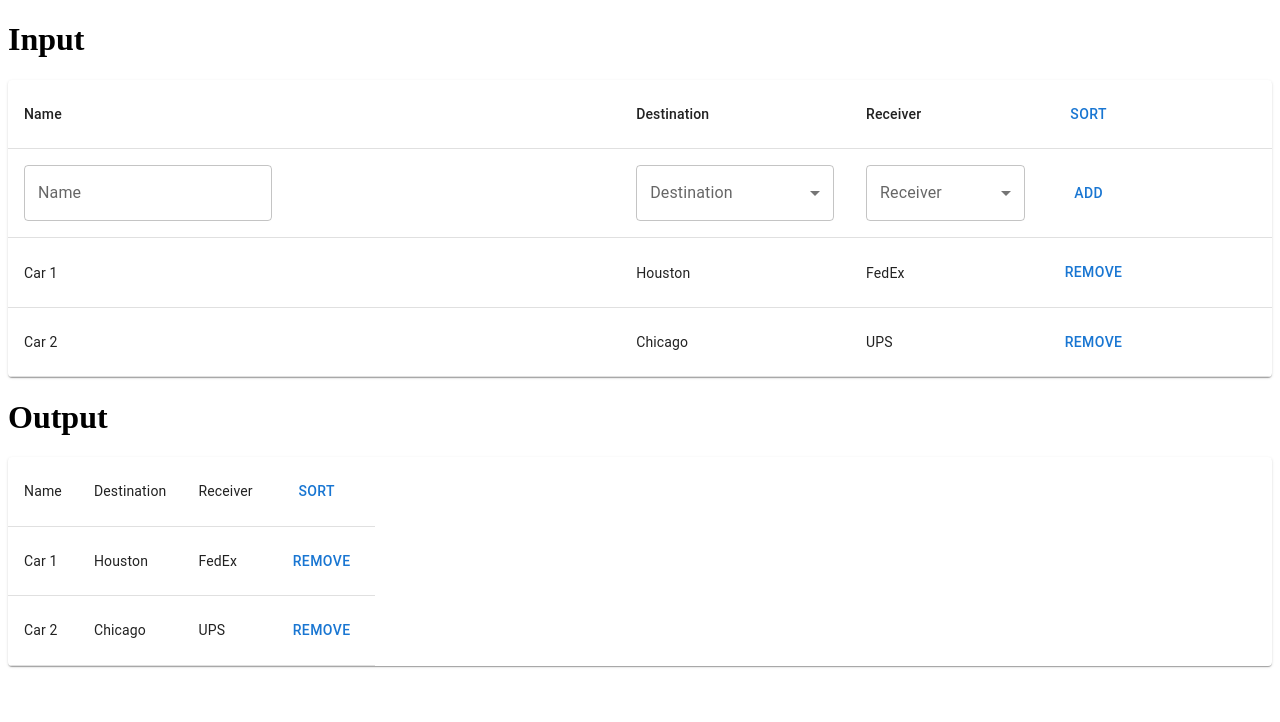
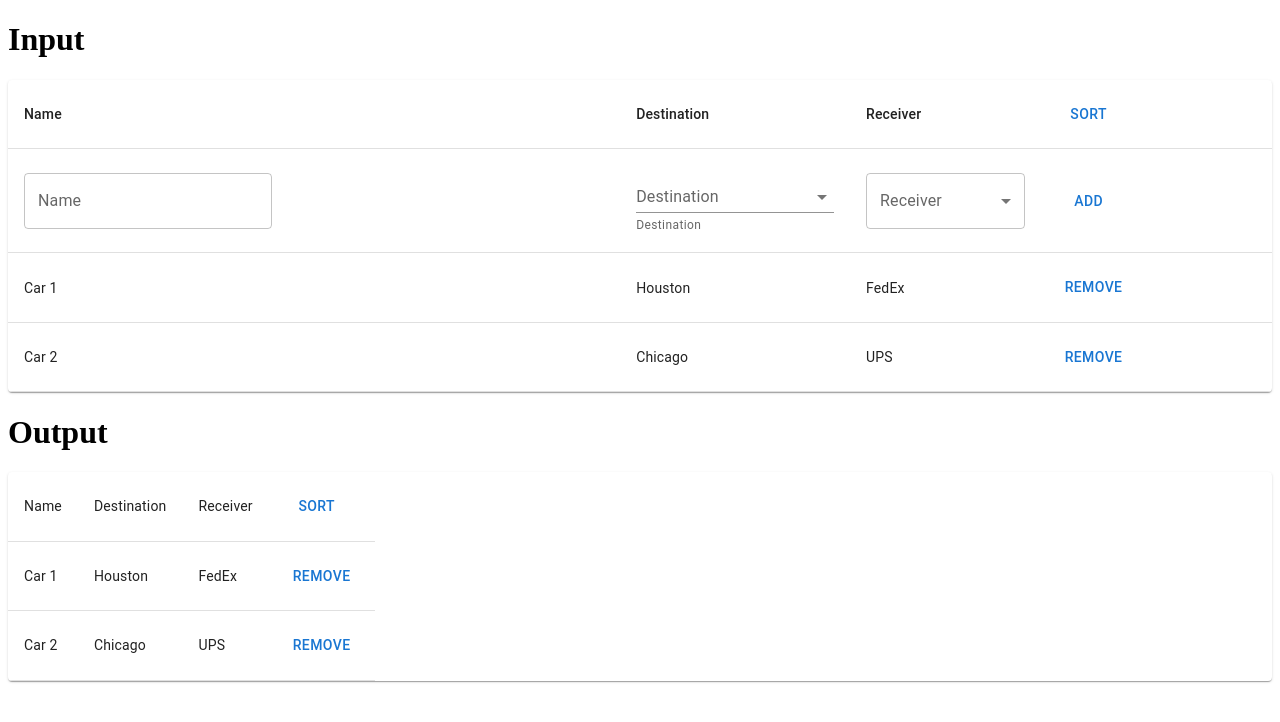
Before and after one commit to Amagon96/RailRoadOperationsClient, a React (Create React App) app in the folder packages/train/: page / in a window 1280 px wide. Shown: the top 722 px of the page. Built offline with nearby package versions, Linux system fonts and the light colour scheme.

Commit message:
select is not selecting the value

```diff
--- a/packages/train/src/components/Train/TrainInput.tsx
+++ b/packages/train/src/components/Train/TrainInput.tsx
@@ -6,35 +6,41 @@ import {
   InputLabel,
   MenuItem,
   OutlinedInput,
-  Select,
+  TextField,
   TableBody,
   TableRow,
   TableContainer,
   Table,
-  TextField,
+  Select,
   TableCell,
 } from "@mui/material";
 import React, { useState } from "react";
 import TrainLabel from "./TrainLabel";
 
-// const destinations = [
-//   {
-//     value: '1',
-//     label: 'Houston',
-//   },
-//   {
-//     value: '2',
-//     label: 'Chicago',
-//   },
-//   {
-//     value: '3',
-//     label: 'LA',
-//   },
-// ];
+const destinations = [
+  {
+    value: "1",
+    label: "Houston",
+  },
+  {
+    value: "2",
+    label: "Chicago",
+  },
+  {
+    value: "3",
+    label: "LA",
+  },
+];
 
 const TrainInput = () => {
-  const [destination, setDestination] = useState("");
+  const [destination, setDestination] = useState([]);
   const [receiver, setReceiver] = useState("");
+
+  const handleChangeDestination = (
+    event: React.ChangeEvent<HTMLInputElement>
+  ) => {
+    setDestination([]);
+  };
 
   return (
     <TableRow>
@@ -43,18 +49,26 @@ const TrainInput = () => {
       </TableCell>
       <TableCell>
         <FormControl fullWidth>
-          <InputLabel id="dest-id">Destination</InputLabel>
-          <Select
-            labelId="dest-id"
+          {/* <InputLabel id="dest-id">Destination</InputLabel> */}
+          <TextField
+            id="standard-select-currency"
+            select
             label="Destination"
             value={destination}
-            input={<OutlinedInput />}
+            onChange={handleChangeDestination}
+            helperText="Destination"
+            variant="standard"
           >
-            {/* Meter un map */}
+            {destinations.map((option) => (
+            <MenuItem key={option.label} value={option.value}>
+              {option.label}
+            </MenuItem>
+          ))}
+            {/* Meter un map
             <MenuItem value="Houston">Houston</MenuItem>
             <MenuItem value="Chicago">Chicago</MenuItem>
-            <MenuItem value="LA">LA</MenuItem>
-          </Select>
+            <MenuItem value="LA">LA</MenuItem> */}
+          </TextField>
         </FormControl>
       </TableCell>
       <TableCell>
@@ -73,7 +87,9 @@ const TrainInput = () => {
           </Select>
         </FormControl>
       </TableCell>
-      <TableCell><Button>Add</Button></TableCell>
+      <TableCell>
+        <Button>Add</Button>
+      </TableCell>
     </TableRow>
   );
 };
```
